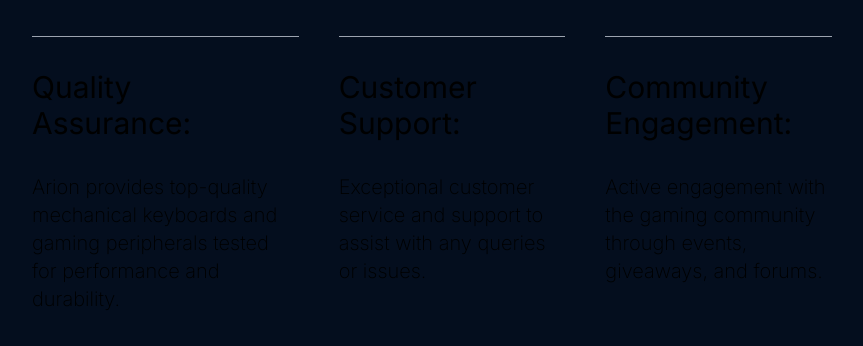
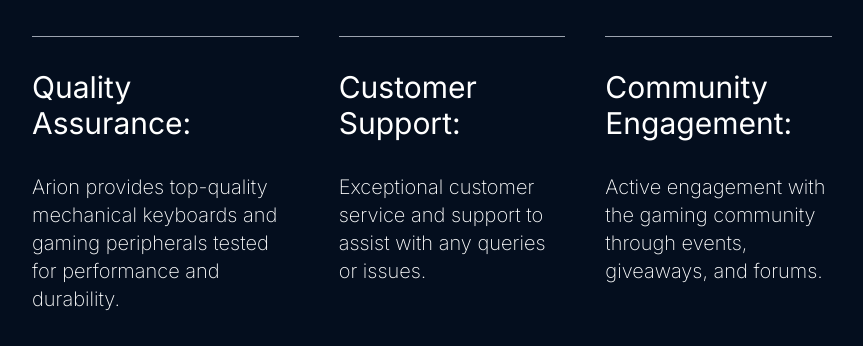
Before and after one commit to samalsubrat/arion, a Next.js app: page / in a window 1280 px wide. Shown: the part 2188-2534 px from the top of the page, without its empty margins (208-1071 px from the left). Built offline with nearby package versions, Linux system fonts and the light colour scheme.

Commit message:
theme fix

```diff
--- a/src/app/page.tsx
+++ b/src/app/page.tsx
@@ -16,10 +16,10 @@
             <p className="uppercase tracking-widest text-center text-blue-100 max-w-80">
               A R I O N
             </p>
-            <div className="text-5xl md:text-6xl lg:text-7xl font-bold dark:text-white text-center ">
+            <div className="text-5xl md:text-6xl lg:text-7xl font-bold text-white text-center ">
               Elevate Your <span className="text-[#A1E0DC]">Experience.</span>
             </div>
-            <div className="font-extralight text-base md:text-lg lg:text-2xl dark:text-neutral-200 py-2">
+            <div className="font-extralight text-base md:text-lg lg:text-2xl text-neutral-200 py-2">
               Premium Mechanical Keyboards and Accessories
             </div>
             <HoverBorderGradientButton />
@@ -35,7 +35,7 @@
           layout="fill"
           priority
         />
-        <About/>
+        <About />
       </div>
     </>
   );
--- a/src/components/Landing Page/About.tsx
+++ b/src/components/Landing Page/About.tsx
@@ -16,7 +16,7 @@
           }}
           viewport={{ once: true }}
         >
-          <h1 className="text-5xl md:text-6xl lg:text-7xl font-bold dark:text-gray-200 text-left ">
+          <h1 className="text-5xl md:text-6xl lg:text-7xl font-bold text-gray-200 text-left ">
             Why <span className="text-[#A1E0DC]">Arion?</span>
           </h1>
         </motion.div>
@@ -37,10 +37,10 @@
                   01
                 </div>
                 <div className="bg-gray-400 w-full h-[0.5px]" />
-                <div className="text-xl md:text-2xl lg:text-3xl">
+                <div className="text-xl md:text-2xl lg:text-3xl text-white">
                   Quality Assurance:
                 </div>
-                <p className="text-base md:text-lg lg:text-xl font-extralight">
+                <p className="text-base md:text-lg lg:text-xl font-extralight text-white">
                   Arion provides top-quality mechanical keyboards and gaming
                   peripherals tested for performance and durability.
                 </p>
@@ -61,10 +61,10 @@
                   02
                 </div>
                 <div className="bg-gray-400 w-full h-[0.5px]" />
-                <div className="text-xl md:text-2xl lg:text-3xl">
+                <div className="text-xl md:text-2xl lg:text-3xl text-white">
                   Customer Support:
                 </div>
-                <p className="text-base md:text-lg lg:text-xl font-extralight">
+                <p className="text-base md:text-lg lg:text-xl font-extralight text-white">
                   Exceptional customer service and support to assist with any
                   queries or issues.
                 </p>
@@ -85,10 +85,10 @@
                   03
                 </div>
                 <div className="bg-gray-400 w-full h-[0.5px]" />
-                <div className="text-xl md:text-2xl lg:text-3xl">
+                <div className="text-xl md:text-2xl lg:text-3xl text-white">
                   Community Engagement:
                 </div>
-                <p className="text-base md:text-lg lg:text-xl font-extralight">
+                <p className="text-base md:text-lg lg:text-xl font-extralight text-white">
                   Active engagement with the gaming community through events,
                   giveaways, and forums.
                 </p>
--- a/src/components/Landing Page/Grid.tsx
+++ b/src/components/Landing Page/Grid.tsx
@@ -5,7 +5,7 @@
 export const Grid = () => {
   return (
     <>
-      <div className="bg-black-100">
+      <div className="bg-black-100 text-white">
         <MaxWidthWrapper className="space-y-6">
           <div className="grid grid-cols-1 md:grid-cols-1 lg:grid-cols-1 xl:grid-cols-2 gap-6 relative w-full">
             <div className="relative overflow-hidden rounded-3xl font-bold border border-gray-600/50 min-h-[400px] lg:min-h-[600px] lg:col-span-1">
```
